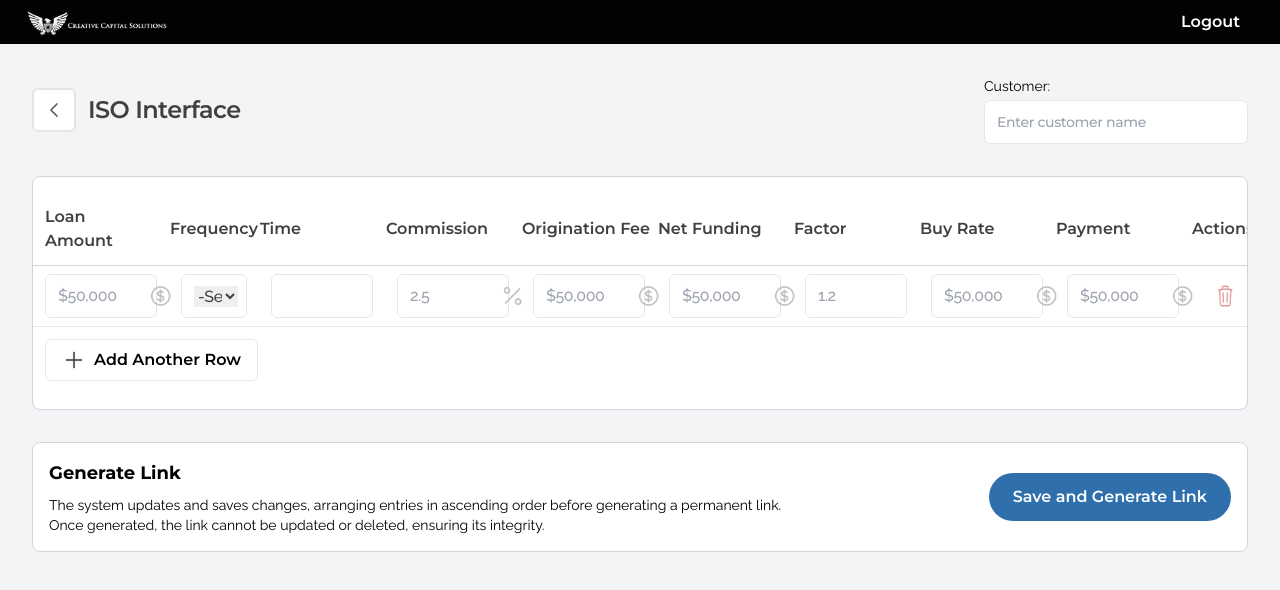
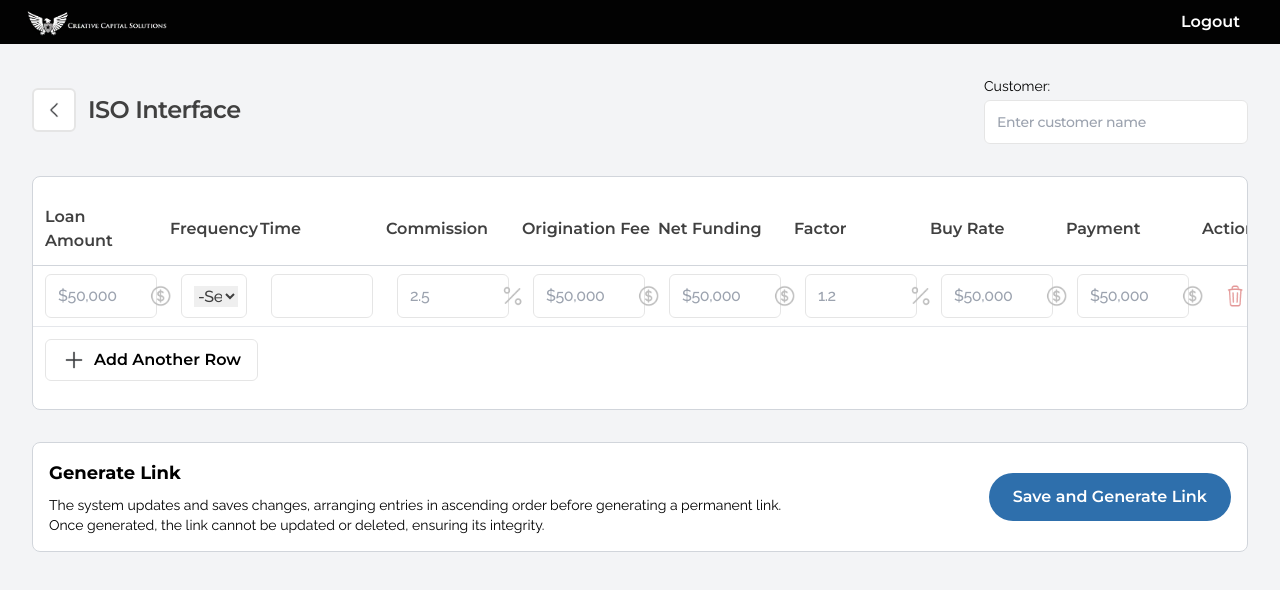
Before and after one commit to NerdFlow/loan-calculator-frontend, a Next.js app: page /admin/dashboard/iso-interface in a window 1280 px wide. Shown: the top 590 px of the page. Built offline with nearby package versions, Linux system fonts and the light colour scheme; sample sign-in values are in the browser's storage.

Commit message:
percentage sign added to factor at iso interface

```diff
--- a/src/app/admin/dashboard/iso-interface/page.tsx
+++ b/src/app/admin/dashboard/iso-interface/page.tsx
@@ -351,6 +351,11 @@ export default function ISOInterface() {
                             handleRowChange(row.id, "factor", e.target.value)
                           }
                         />
+                        <Image
+                          src={percenticon}
+                          alt="percent-icon"
+                          className="w-6 h-6"
+                        />
                       </div>
                     </td>
 
```
